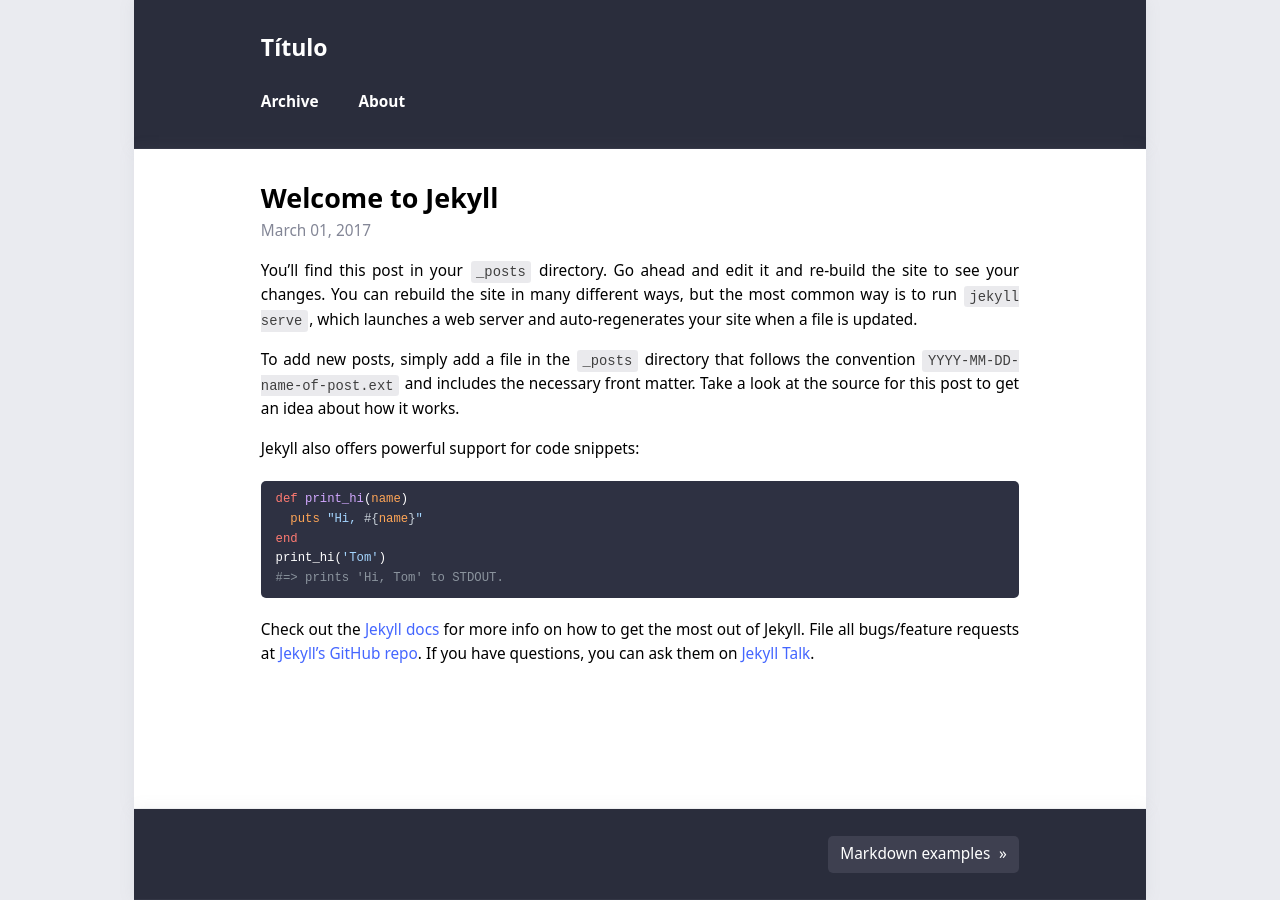
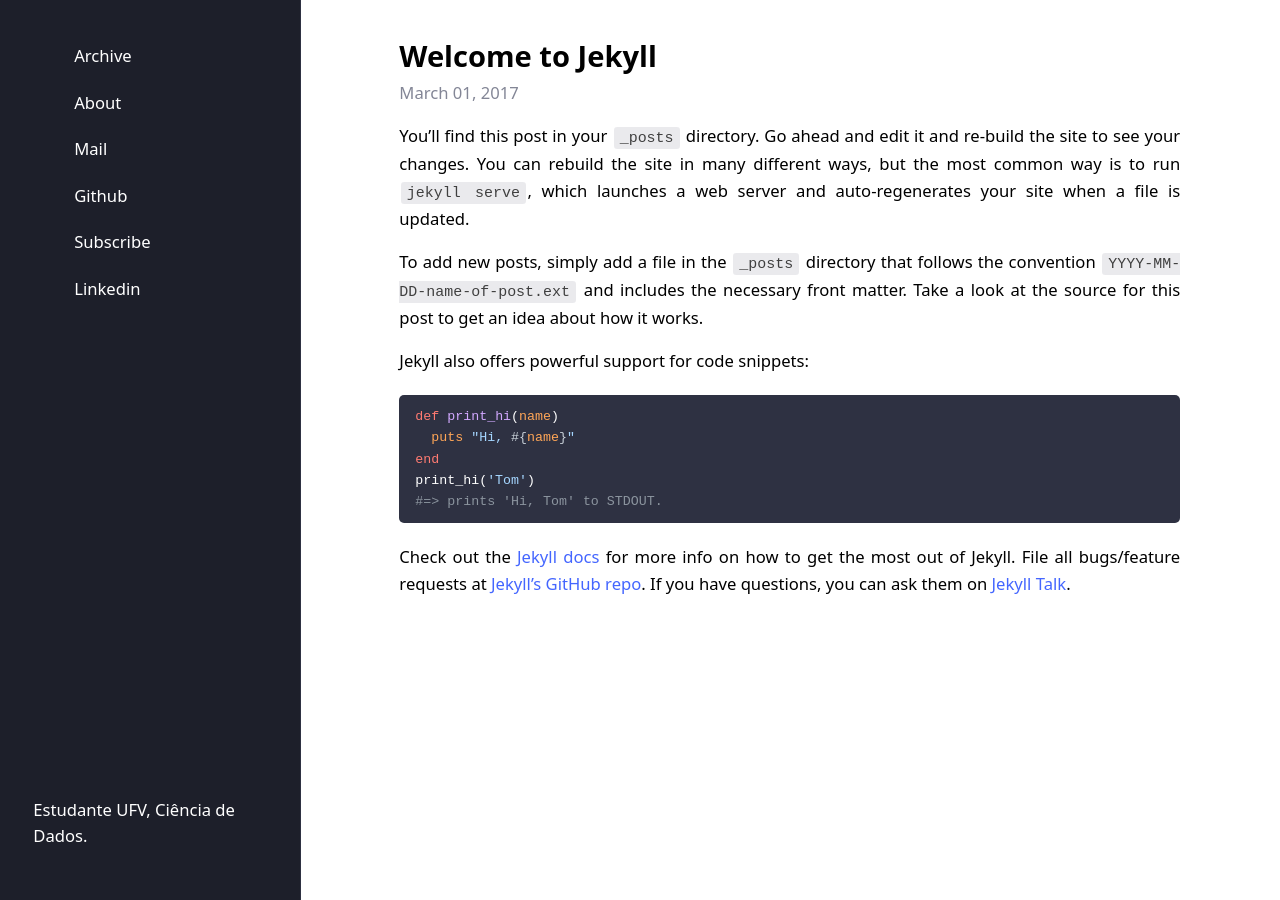
Before and after one commit to joaobsantos-lgtm/joaobsantos-lgtm.github.io, a Jekyll site: the page built from _posts/2017-03-01-welcome-to-jekyll.md, in a window 1280 px wide. Built offline with Jekyll 4.4.1, drawn with Linux system fonts in a browser that asks for light colours.

Commit message:
30/06Update _config.yml

```diff
--- a/_config.yml
+++ b/_config.yml
@@ -1,8 +1,8 @@
-title: "Título"
+title: "João Vitor B. M. Santos / Portifólio"
 author: "João Vitor B. M. Santos"
 description: "Estudante UFV, Ciência de Dados."
 permalink: /:title/
-lang: "en"
+lang: "pt-BR"
 excerpt_separator: "\n\n\n"
 date_format: "%B %d, %Y"
 
@@ -10,7 +10,7 @@ date_format: "%B %d, %Y"
 
 show_excerpts: true             # show article excerpts instead of archive list on the home page
 show_frame: true                # display a grey frame on large screens
-show_sidebar: false             # show a sidebar instead of the usual header
+show_sidebar: True            # show a sidebar instead of the usual header
 show_minimal: false             # remove all clutter
 
 #show_frame: "/assets/images/background.svg"
@@ -22,9 +22,10 @@ navigation:                     # accepts {file, title, url, icon, sidebaricon}
   - {file: "README.md", sidebaricon: address-card}
 
 external:                       # accepts {file, title, url, icon, sidebaricon}
-  - {title: Mail, icon: envelope, url: "mailto:author@example.com"}
-  - {title: Github, icon: github, url: "https://github.com/niklasbuschmann/contrast"}
+  - {title: Mail, icon: envelope, url: "joao.b.santos@ufv.br"}
+  - {title: Github, icon: github, url: "https://joaobsantos-lgtm.github.io/"}
   - {title: Subscribe, icon: rss, url: "/feed.xml"}
+  - {title: Linkedin, icon: linkedin, url: "www.linkedin.com/in/massessini"}
 
 comments:
 #  disqus_shortname: ""         # see https://disqus.com
```
